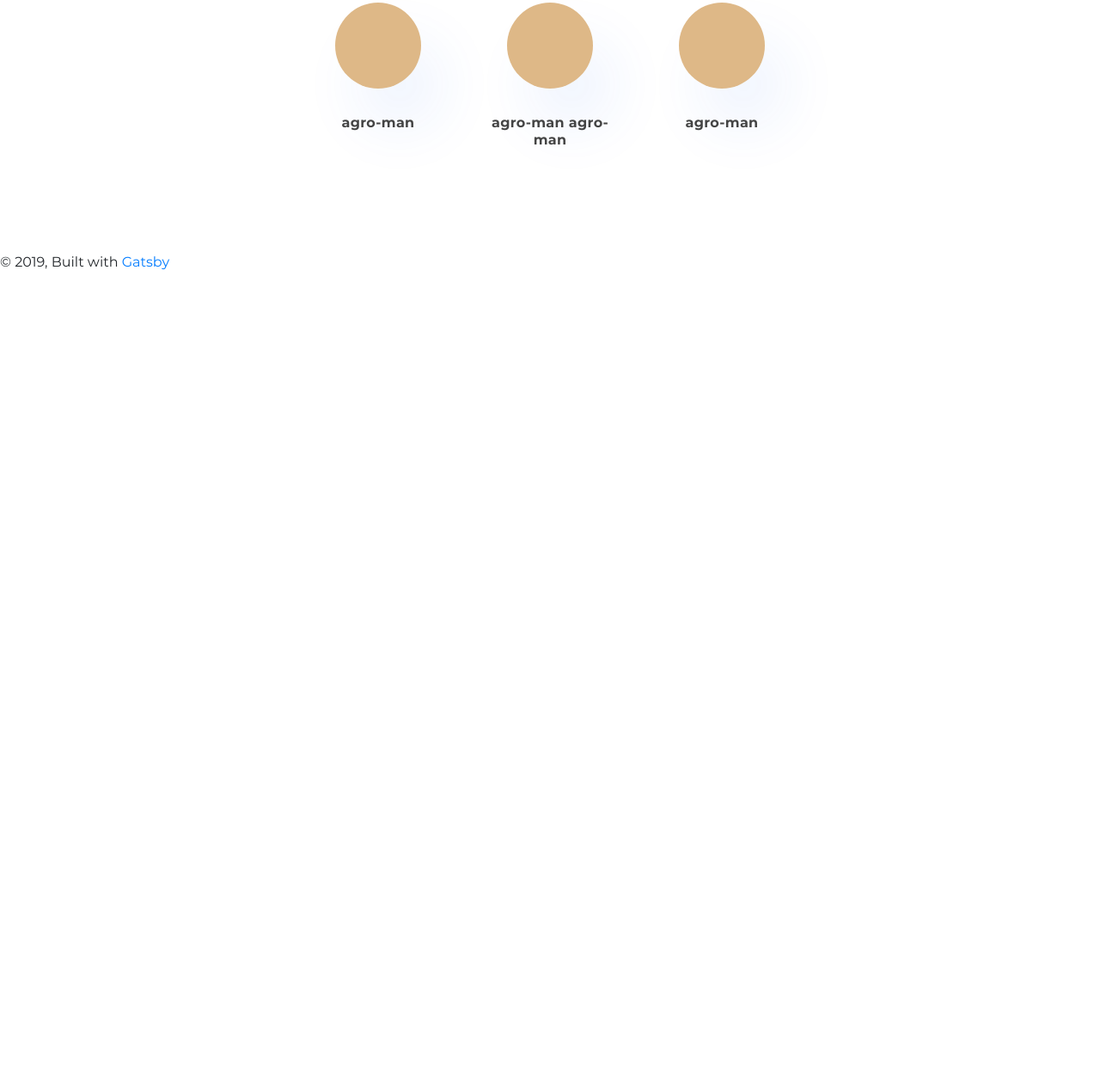
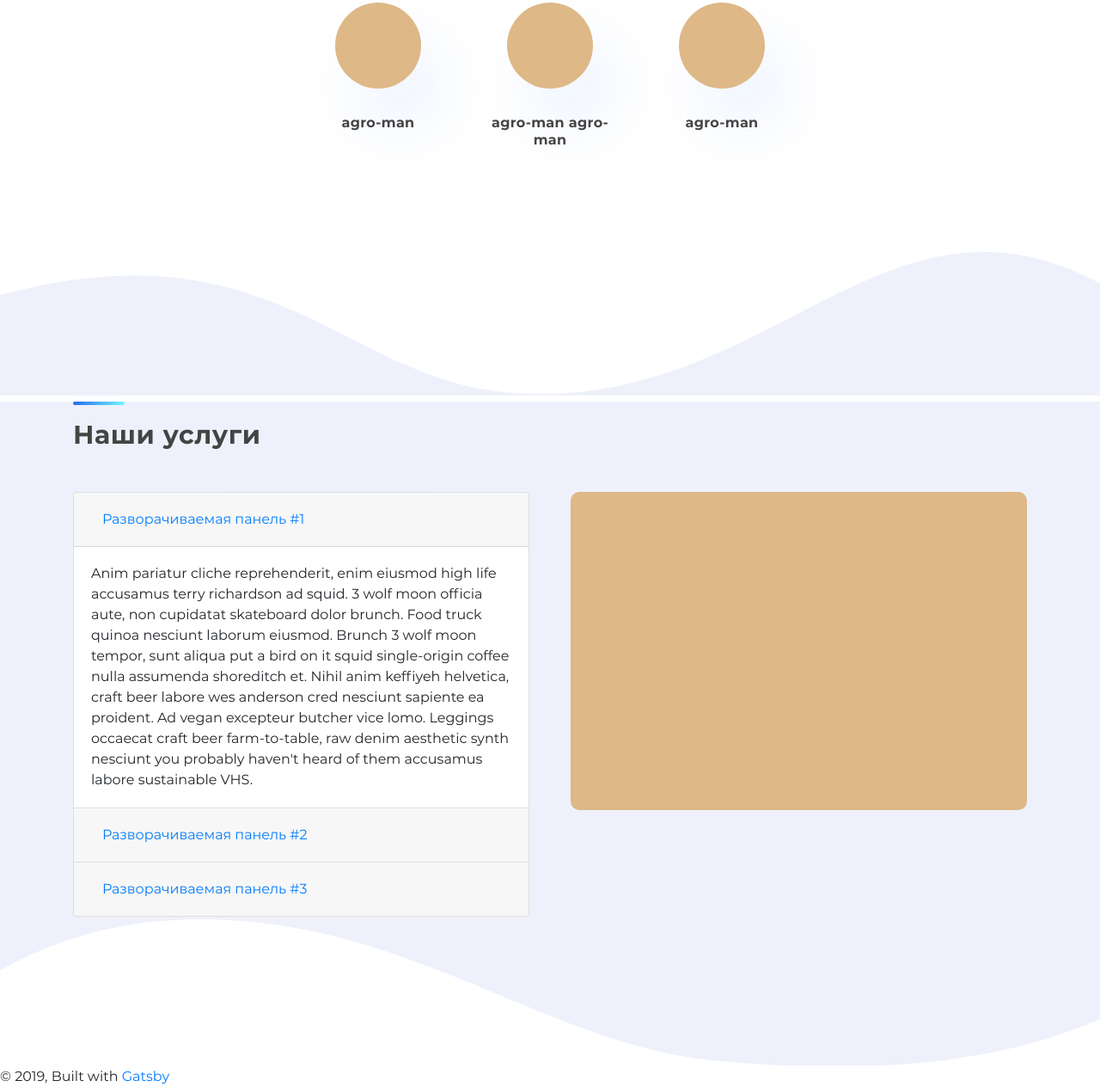
Before and after one commit to reason18/financial-harmony, a Gatsby site: page / in a window 1280 px wide. Shown: the part 1835-3099 px from the top of the page at 86% size. Before the commit the page ends 2152 px from the top, so only its background shows below. Built offline with nearby package versions, Linux system fonts and the light colour scheme; Gatsby itself is replaced by a stand-in of ours; a web font is replaced by a local one.

Commit message:
complited services section

```diff
--- a/src/components/_sections/our-services/index.jsx
+++ b/src/components/_sections/our-services/index.jsx
@@ -1,32 +1,134 @@
 import React from "react";
 import { PageHeader } from "../../page-header";
+import "./index.scss";
 
 export const OutServices = () => {
   return (
     <section className="our-services">
       <div className="our-services-content">
-        <div className="container-wrapper row no-gutters justify-content-center">
-          <div className="col-6">
-            <PageHeader className="aling-center">Наши клиенті</PageHeader>
-            <p className="our-services-info">
-              Financial Harmony — это «compliance» и аутсорсинговая команда
-              сертифицированных бухгалтеров-практиков и налоговых экспертов с
-              15+ лет опытом работы в индустрии и консалтинге. Мы предоставляем
-              услуги как иностранным «well-known» компаниям, так и startups
-              комьюнити.
-            </p>
-            <div className="our-services-cli">
-              <h3>Наши цели</h3>
-              <ul>
-                <li>
-                  постоянно превышать Ваши ожидания; мы и Вы - это одна команда;
-                </li>
-                <li>
-                  приносить бизнесу практическую пользу, а не теоретические
-                  советы
-                </li>
-              </ul>
+        <div className="container-wrapper row no-gutters">
+          <div className="col-12">
+            <PageHeader className="aling-left">Наши услуги</PageHeader>
+          </div>
+
+          <div className="col-6 pr-4">
+            <div className="our-services-list">
+              {/* <h3>Наши цели</h3> */}
+              <div className="accordion" id="accordionExample">
+                <div className="card">
+                  <div className="card-header" id="headingOne">
+                    <h5 className="mb-0">
+                      <button
+                        className="btn btn-link"
+                        type="button"
+                        data-toggle="collapse"
+                        data-target="#collapseOne"
+                        aria-expanded="true"
+                        aria-controls="collapseOne"
+                      >
+                        Разворачиваемая панель #1
+                      </button>
+                    </h5>
+                  </div>
+
+                  <div
+                    id="collapseOne"
+                    className="collapse show"
+                    aria-labelledby="headingOne"
+                    data-parent="#accordionExample"
+                  >
+                    <div className="card-body">
+                      Anim pariatur cliche reprehenderit, enim eiusmod high life
+                      accusamus terry richardson ad squid. 3 wolf moon officia
+                      aute, non cupidatat skateboard dolor brunch. Food truck
+                      quinoa nesciunt laborum eiusmod. Brunch 3 wolf moon
+                      tempor, sunt aliqua put a bird on it squid single-origin
+                      coffee nulla assumenda shoreditch et. Nihil anim keffiyeh
+                      helvetica, craft beer labore wes anderson cred nesciunt
+                      sapiente ea proident. Ad vegan excepteur butcher vice
+                      lomo. Leggings occaecat craft beer farm-to-table, raw
+                      denim aesthetic synth nesciunt you probably haven't heard
+                      of them accusamus labore sustainable VHS.
+                    </div>
+                  </div>
+                </div>
+                <div className="card">
+                  <div className="card-header" id="headingTwo">
+                    <h5 className="mb-0">
+                      <button
+                        className="btn btn-link collapsed"
+                        type="button"
+                        data-toggle="collapse"
+                        data-target="#collapseTwo"
+                        aria-expanded="false"
+                        aria-controls="collapseTwo"
+                      >
+                        Разворачиваемая панель #2
+                      </button>
+                    </h5>
+                  </div>
+                  <div
+                    id="collapseTwo"
+                    className="collapse"
+                    aria-labelledby="headingTwo"
+                    data-parent="#accordionExample"
+                  >
+                    <div className="card-body">
+                      Anim pariatur cliche reprehenderit, enim eiusmod high life
+                      accusamus terry richardson ad squid. 3 wolf moon officia
+                      aute, non cupidatat skateboard dolor brunch. Food truck
+                      quinoa nesciunt laborum eiusmod. Brunch 3 wolf moon
+                      tempor, sunt aliqua put a bird on it squid single-origin
+                      coffee nulla assumenda shoreditch et. Nihil anim keffiyeh
+                      helvetica, craft beer labore wes anderson cred nesciunt
+                      sapiente ea proident. Ad vegan excepteur butcher vice
+                      lomo. Leggings occaecat craft beer farm-to-table, raw
+                      denim aesthetic synth nesciunt you probably haven't heard
+                      of them accusamus labore sustainable VHS.
+                    </div>
+                  </div>
+                </div>
+                <div className="card">
+                  <div className="card-header" id="headingThree">
+                    <h5 className="mb-0">
+                      <button
+                        className="btn btn-link collapsed"
+                        type="button"
+                        data-toggle="collapse"
+                        data-target="#collapseThree"
+                        aria-expanded="false"
+                        aria-controls="collapseThree"
+                      >
+                        Разворачиваемая панель #3
+                      </button>
+                    </h5>
+                  </div>
+                  <div
+                    id="collapseThree"
+                    className="collapse"
+                    aria-labelledby="headingThree"
+                    data-parent="#accordionExample"
+                  >
+                    <div className="card-body">
+                      Anim pariatur cliche reprehenderit, enim eiusmod high life
+                      accusamus terry richardson ad squid. 3 wolf moon officia
+                      aute, non cupidatat skateboard dolor brunch. Food truck
+                      quinoa nesciunt laborum eiusmod. Brunch 3 wolf moon
+                      tempor, sunt aliqua put a bird on it squid single-origin
+                      coffee nulla assumenda shoreditch et. Nihil anim keffiyeh
+                      helvetica, craft beer labore wes anderson cred nesciunt
+                      sapiente ea proident. Ad vegan excepteur butcher vice
+                      lomo. Leggings occaecat craft beer farm-to-table, raw
+                      denim aesthetic synth nesciunt you probably haven't heard
+                      of them accusamus labore sustainable VHS.
+                    </div>
+                  </div>
+                </div>
+              </div>
             </div>
+          </div>
+          <div className="our-services-illustration col-6 pl-4">
+            <div className="illustration-placeholder" />
           </div>
         </div>
       </div>
--- a/src/components/_sections/our-services/index.scss
+++ b/src/components/_sections/our-services/index.scss
@@ -1,16 +1,16 @@
-$min-section-height: 628px;
+// $min-section-height: 628px;
 $background-color: #EEF1FB;
-$about-us-padding-top: 176px;
-$about-us-padding-bottom: 130px;
+$our-services-padding-top: 174px;
+$our-services-padding-bottom: 174px;
 
-.about-us {
+.our-services {
     position: relative;
-    min-height: $min-section-height;
-    padding-top: $about-us-padding-top;
-    padding-bottom: $about-us-padding-bottom;
+    // min-height: $min-section-height;
+    padding-top: $our-services-padding-top;
+    padding-bottom: $our-services-padding-bottom;
     // background-image: url("background_1.svg");
 
-    .about-us-content {
+    .our-services-content {
         background-color: $background-color;
     }
 
@@ -24,14 +24,16 @@ $about-us-padding-bottom: 130px;
     &:before {
         content: "";
         display: block;
-        height: $about-us-padding-top;
         position: absolute;
-        background-color: #EEF1FB;
-        background-position: 0 100%;
+        background-color: white;
+        background-image: url("background_top.svg");
+        background-repeat: no-repeat;
+        background-size: 101%;
         z-index: -1;
         top: 0;
         left: 0;
         right: 0;
+        height: $our-services-padding-top;
     }
 
     &:after {
@@ -39,29 +41,33 @@ $about-us-padding-bottom: 130px;
         display: block;
         position: absolute;
         background-color: white;
-        background-image: url("background.svg");
+        background-image: url("background_bottom.svg");
         background-repeat: no-repeat;
         background-size: 101%;
         z-index: -1;
         left: 0;
         right: 0;
         bottom: 1px;
-        height: $about-us-padding-bottom;
+        height: $our-services-padding-bottom;
+    }
+
+    .page-header {
+        margin-bottom: 48px;
     }
 }
 
-.about-us-illustration {
-    padding-right: 95px!important;
+.our-services-illustration {
+    // padding-right: 95px!important;
 }
 
-.about-us-info {
-    margin-top: 40px;
-    font-size: 14px;
-    line-height: 23px;
-}
+// .our-services-info {
+//     margin-top: 40px;
+//     font-size: 14px;
+//     line-height: 23px;
+// }
 
-.about-us-goals {
-    margin-top: 40px;
+.our-services-list {
+
     h3 {
         font-family: Montserrat;
         font-style: normal;
--- a/src/pages/index.js
+++ b/src/pages/index.js
@@ -13,7 +13,7 @@ const IndexPage = () => (
     <Promo />
     <AboutUs />
     <OutClients />
-    {/* <OutServices /> */}
+    <OutServices />
   </Layout>
 );
 
```
Also changed, not shown: src/components/_sections/our-services/background_bottom.svg (added), src/components/_sections/our-services/background_top.svg (added).
